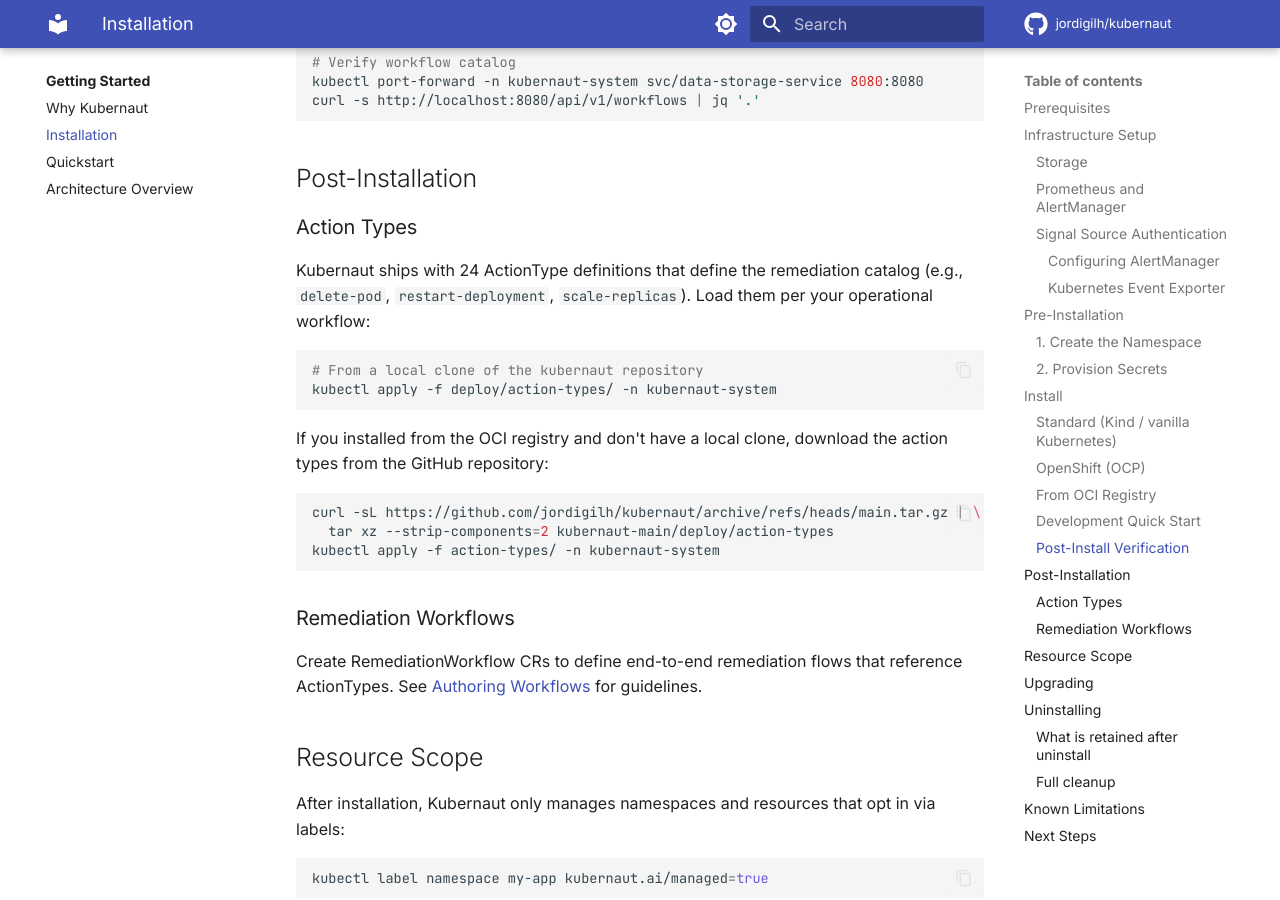
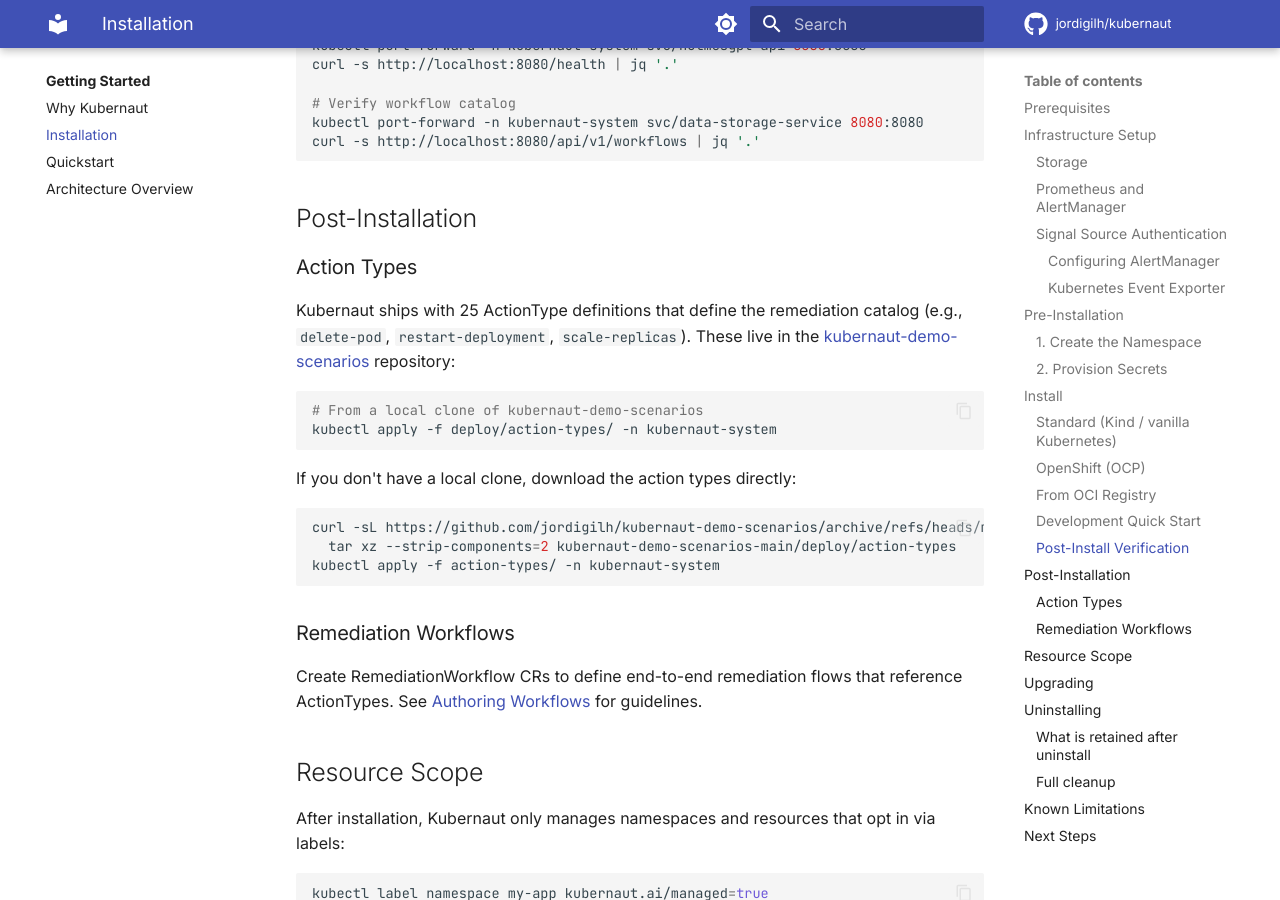
Before and after one commit to jordigilh/kubernaut-docs, an MkDocs documentation site: the page built from docs/getting-started/installation.md, in a window 1280 px wide and 900 px high, scrolled down 7772 px. Built offline with MkDocs 1.6.1 and Material for MkDocs 9.7.7, drawn with Linux system fonts in a browser that asks for light colours; comment, search, counter and statistics services are not loaded; the version menu is left out; some of the changed text lies outside the part shown.

Commit message:
docs: point action-type instructions at kubernaut-demo-scenarios (#361)
ActionType CRD YAMLs now live in the kubernaut-demo-scenarios repository.
Updates the installation guide download URL and local clone path accordingly.

Made-with: Cursor

````diff
--- a/docs/getting-started/installation.md
+++ b/docs/getting-started/installation.md
@@ -201,15 +201,29 @@ kubectl create secret generic kubernaut-valkey-credentials \
 
 **LLM credentials** (required for AI analysis):
 
-```bash
-kubectl create secret generic llm-credentials \
-  --from-literal=OPENAI_API_KEY=sk-... \
-  -n kubernaut-system
-```
+=== "OpenAI / Azure"
+
+    ```bash
+    kubectl create secret generic llm-credentials \
+      --from-literal=OPENAI_API_KEY=sk-... \
+      -n kubernaut-system
+    ```
+
+=== "Google Vertex AI"
+
+    ```bash
+    kubectl create secret generic llm-credentials \
+      --from-file=GOOGLE_APPLICATION_CREDENTIALS=path/to/service-account-key.json \
+      -n kubernaut-system
+    ```
+
+    The chart mounts this file and sets `GOOGLE_APPLICATION_CREDENTIALS` automatically
+    when `holmesgptApi.llm.provider` is `vertex_ai`. With GCP Workload Identity the
+    secret can be omitted.
 
 | Chart Value | Secret Name | Required Keys |
 |---|---|---|
-| `holmesgptApi.llm.credentialsSecretName` | `llm-credentials` (default) | Provider-specific (e.g., `OPENAI_API_KEY`, `AZURE_API_KEY`, `GOOGLE_APPLICATION_CREDENTIALS`) |
+| `holmesgptApi.llm.credentialsSecretName` | `llm-credentials` (default) | Provider-specific: `OPENAI_API_KEY`, `AZURE_API_KEY`, or `GOOGLE_APPLICATION_CREDENTIALS` (file) |
 
 HAPI starts without this secret (`optional: true`) but all LLM calls will fail until it is created.
 
@@ -298,18 +312,18 @@ curl -s http://localhost:8080/api/v1/workflows | jq '.'
 
 ### Action Types
 
-Kubernaut ships with 24 ActionType definitions that define the remediation catalog (e.g., `delete-pod`, `restart-deployment`, `scale-replicas`). Load them per your operational workflow:
+Kubernaut ships with 25 ActionType definitions that define the remediation catalog (e.g., `delete-pod`, `restart-deployment`, `scale-replicas`). These live in the [kubernaut-demo-scenarios](https://github.com/jordigilh/kubernaut-demo-scenarios) repository:
 
 ```bash
-# From a local clone of the kubernaut repository
+# From a local clone of kubernaut-demo-scenarios
 kubectl apply -f deploy/action-types/ -n kubernaut-system
 ```
 
-If you installed from the OCI registry and don't have a local clone, download the action types from the GitHub repository:
+If you don't have a local clone, download the action types directly:
 
 ```bash
-curl -sL https://github.com/jordigilh/kubernaut/archive/refs/heads/main.tar.gz | \
-  tar xz --strip-components=2 kubernaut-main/deploy/action-types
+curl -sL https://github.com/jordigilh/kubernaut-demo-scenarios/archive/refs/heads/main.tar.gz | \
+  tar xz --strip-components=2 kubernaut-demo-scenarios-main/deploy/action-types
 kubectl apply -f action-types/ -n kubernaut-system
 ```
 
````
